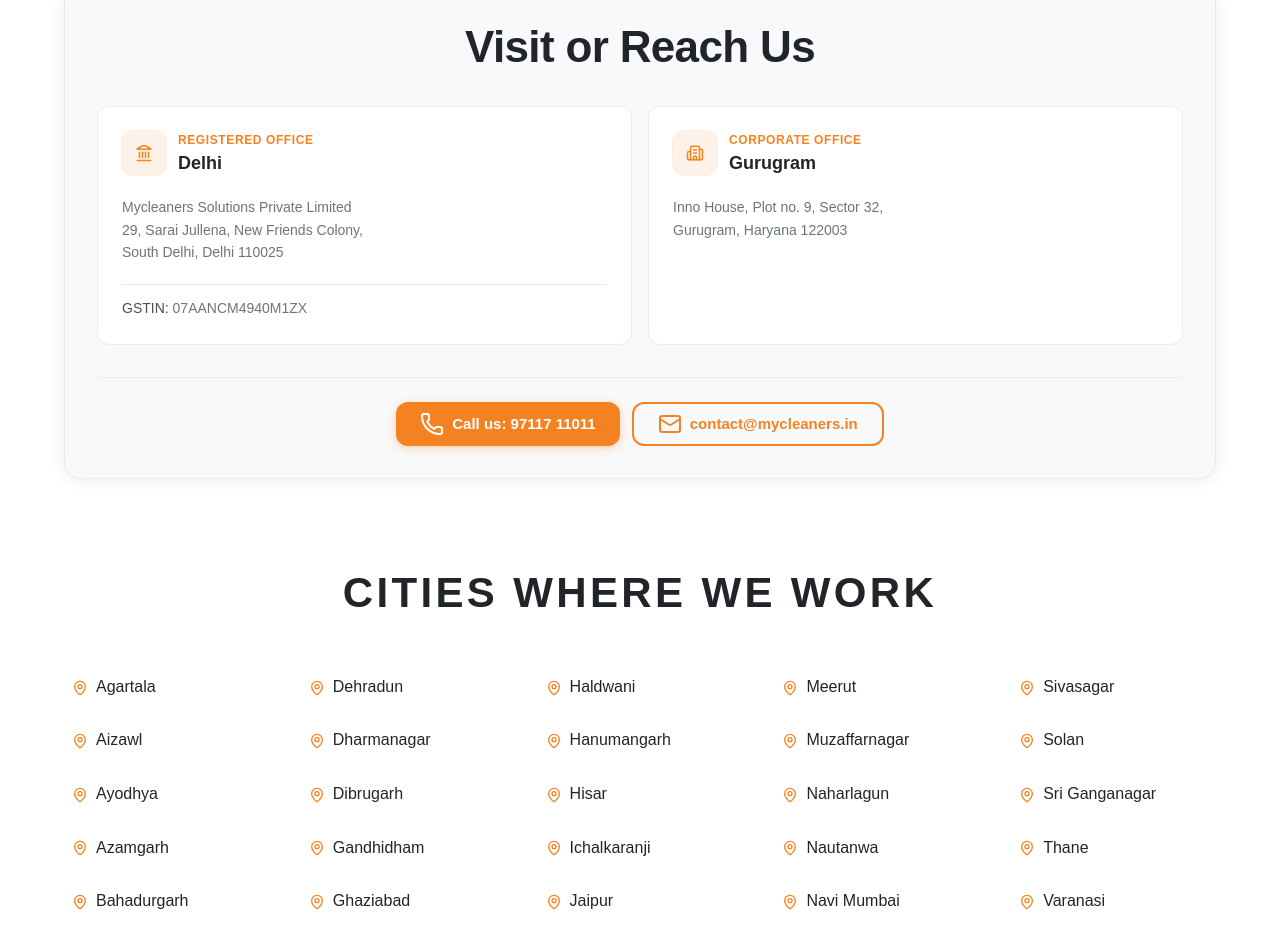
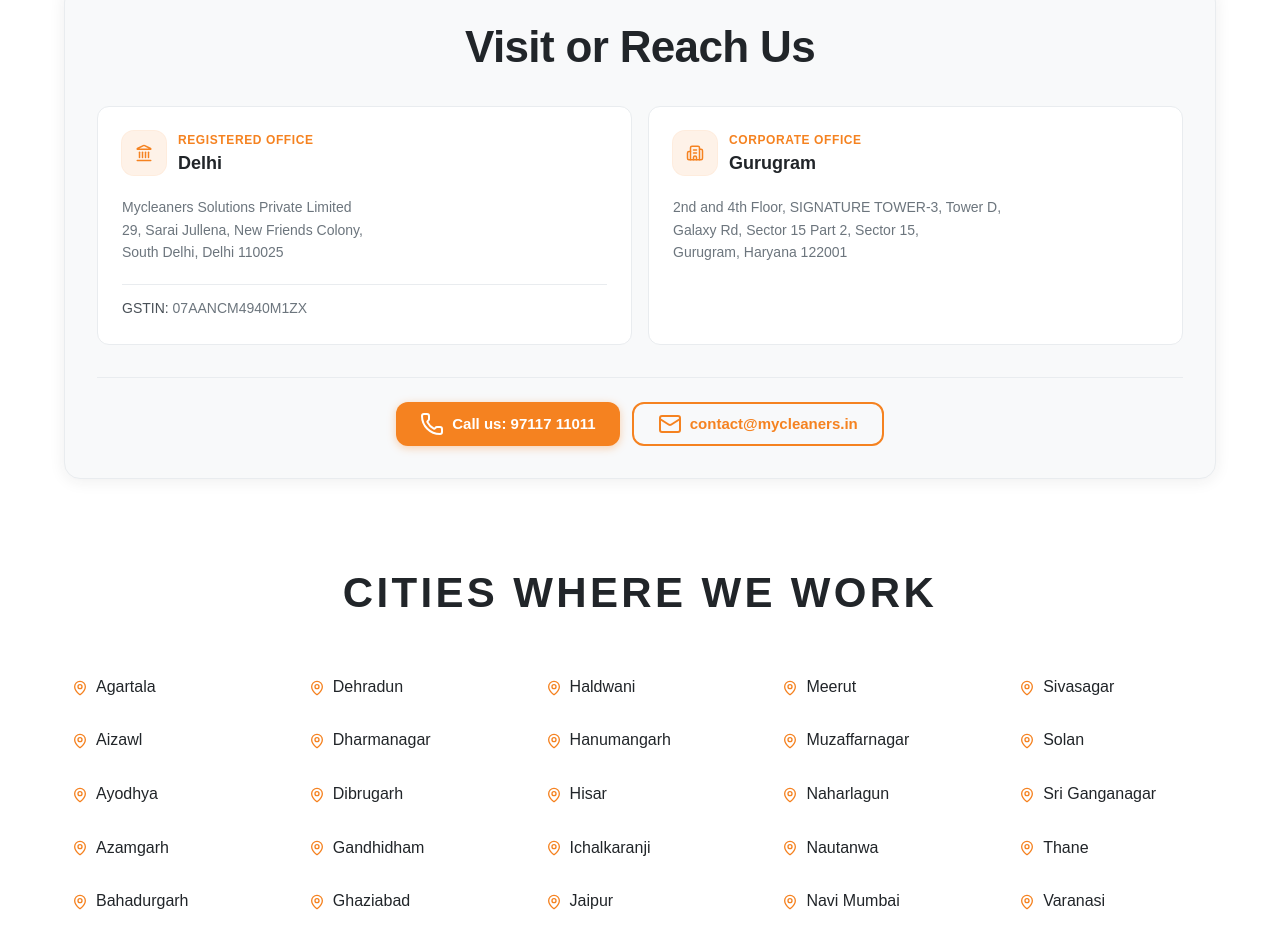
Before and after one commit to mycleanerstech-cmd/mycleaners-website, a Next.js app: page /contact in a window 1280 px wide. Shown: the part 902-1848 px from the top of the page. Built offline with nearby package versions, Linux system fonts and the light colour scheme; no server answers; a web font is replaced by a local one.

Commit message:
chore(contact): update Gurugram corporate office address

```diff
--- a/components/sections/contact/Contact_Office_Info.tsx
+++ b/components/sections/contact/Contact_Office_Info.tsx
@@ -31,8 +31,9 @@ const OFFICES: Office[] = [
     officeType: "Corporate Office",
     icon: <BuildingIcon size={18} />,
     lines: [
-      "Inno House, Plot no. 9, Sector 32,",
-      "Gurugram, Haryana 122003",
+      "2nd and 4th Floor, SIGNATURE TOWER-3, Tower D,",
+      "Galaxy Rd, Sector 15 Part 2, Sector 15,",
+      "Gurugram, Haryana 122001",
     ],
   },
 ];
```
